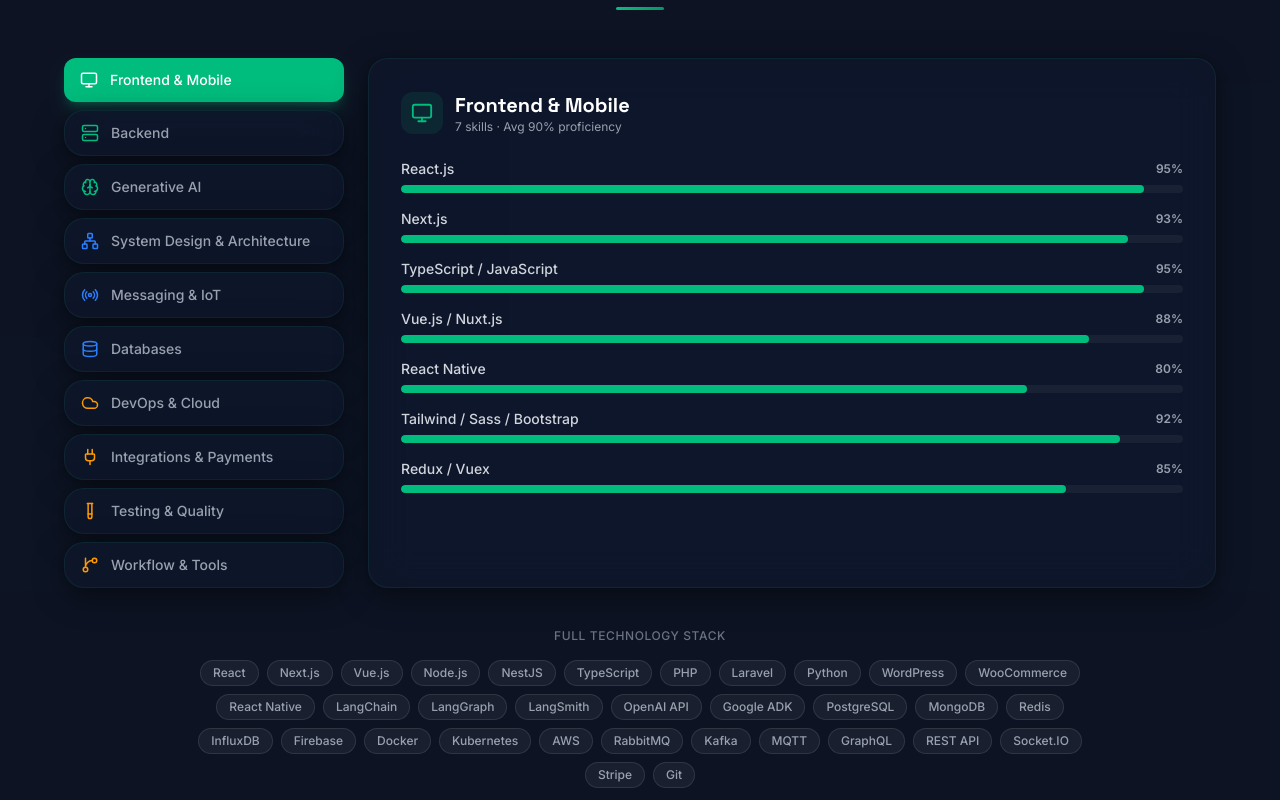
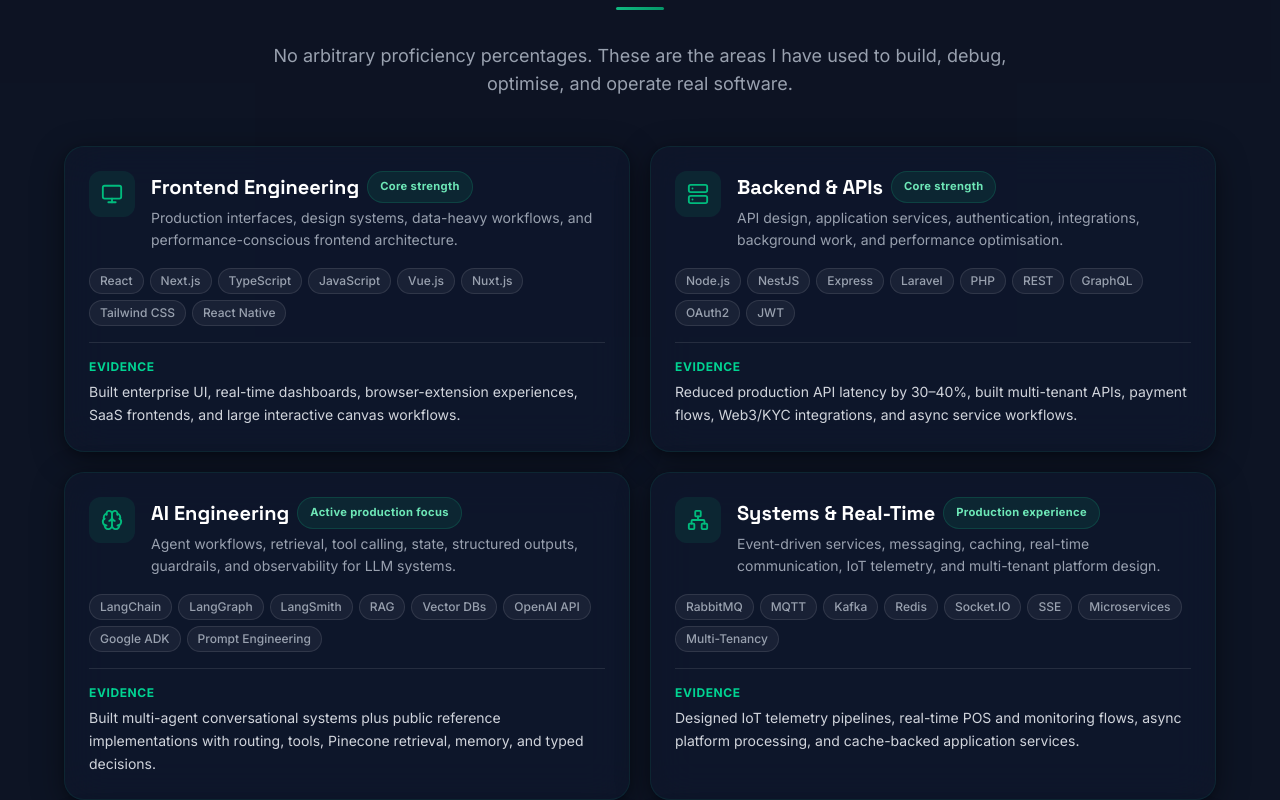
Before and after one commit to salman0butt/portfolio, a Next.js app: page / in a window 1280 px wide. Shown: the part 8300-9100 px from the top of the page. Built offline with nearby package versions, Linux system fonts and the light colour scheme.

Commit message:
refactor: replace skill percentages with evidence-based expertise

```diff
--- a/components/Skills.tsx
+++ b/components/Skills.tsx
@@ -1,301 +1,152 @@
 'use client';
 
-import { useState } from 'react';
 import { motion } from 'framer-motion';
 import {
   Monitor,
   Server,
   Brain,
   Network,
-  Radio,
   Database,
   Cloud,
-  Plug,
-  TestTube,
-  GitBranch,
 } from 'lucide-react';
-import type { LucideIcon } from 'lucide-react';
 
-interface Skill {
-  name: string;
-  level: number; // 0-100
-}
-
-interface SkillCategory {
-  name: string;
-  icon: LucideIcon;
-  color: string;
-  bgColor: string;
-  barColor: string;
-  skills: Skill[];
-}
-
-const categories: SkillCategory[] = [
+const categories = [
   {
-    name: 'Frontend & Mobile',
+    name: 'Frontend Engineering',
     icon: Monitor,
-    color: 'text-emerald-500',
-    bgColor: 'bg-emerald-500/10',
-    barColor: 'bg-emerald-500',
-    skills: [
-      { name: 'React.js', level: 95 },
-      { name: 'Next.js', level: 93 },
-      { name: 'TypeScript / JavaScript', level: 95 },
-      { name: 'Vue.js / Nuxt.js', level: 88 },
-      { name: 'React Native', level: 80 },
-      { name: 'Tailwind / Sass / Bootstrap', level: 92 },
-      { name: 'Redux / Vuex', level: 85 },
-    ],
+    depth: 'Core strength',
+    summary: 'Production interfaces, design systems, data-heavy workflows, and performance-conscious frontend architecture.',
+    tech: ['React', 'Next.js', 'TypeScript', 'JavaScript', 'Vue.js', 'Nuxt.js', 'Tailwind CSS', 'React Native'],
+    evidence: 'Built enterprise UI, real-time dashboards, browser-extension experiences, SaaS frontends, and large interactive canvas workflows.',
   },
   {
-    name: 'Backend',
+    name: 'Backend & APIs',
     icon: Server,
-    color: 'text-emerald-500',
-    bgColor: 'bg-emerald-500/10',
-    barColor: 'bg-emerald-500',
-    skills: [
-      { name: 'Node.js / Express.js / NestJS', level: 95 },
-      { name: 'PHP / Laravel', level: 92 },
-      { name: 'REST API / GraphQL', level: 93 },
-      { name: 'WebSockets / Socket.IO', level: 88 },
-      { name: 'JWT / OAuth2', level: 90 },
-      { name: 'WordPress / WooCommerce', level: 90 },
-    ],
+    depth: 'Core strength',
+    summary: 'API design, application services, authentication, integrations, background work, and performance optimisation.',
+    tech: ['Node.js', 'NestJS', 'Express', 'Laravel', 'PHP', 'REST', 'GraphQL', 'OAuth2', 'JWT'],
+    evidence: 'Reduced production API latency by 30–40%, built multi-tenant APIs, payment flows, Web3/KYC integrations, and async service workflows.',
   },
   {
-    name: 'Generative AI',
+    name: 'AI Engineering',
     icon: Brain,
-    color: 'text-emerald-500',
-    bgColor: 'bg-emerald-500/10',
-    barColor: 'bg-emerald-500',
-    skills: [
-      { name: 'LangChain / LangGraph', level: 88 },
-      { name: 'LangSmith / Observability', level: 85 },
-      { name: 'RAG Pipelines / Vector DBs', level: 85 },
-      { name: 'OpenAI API / Google ADK', level: 88 },
-      { name: 'Prompt Engineering', level: 90 },
-      { name: 'Multi-Agent Orchestration', level: 82 },
-    ],
+    depth: 'Active production focus',
+    summary: 'Agent workflows, retrieval, tool calling, state, structured outputs, guardrails, and observability for LLM systems.',
+    tech: ['LangChain', 'LangGraph', 'LangSmith', 'RAG', 'Vector DBs', 'OpenAI API', 'Google ADK', 'Prompt Engineering'],
+    evidence: 'Built multi-agent conversational systems plus public reference implementations with routing, tools, Pinecone retrieval, memory, and typed decisions.',
   },
   {
-    name: 'System Design & Architecture',
+    name: 'Systems & Real-Time',
     icon: Network,
-    color: 'text-blue-500',
-    bgColor: 'bg-blue-500/10',
-    barColor: 'bg-blue-500',
-    skills: [
-      { name: 'Microservices / Event-Driven', level: 90 },
-      { name: 'CQRS / Serverless', level: 85 },
-      { name: 'Distributed Systems', level: 85 },
-      { name: 'Redis Caching / Sharding', level: 88 },
-      { name: 'Multi-Tenancy SaaS', level: 92 },
-      { name: 'Load Balancing / Fault Tolerance', level: 83 },
-    ],
+    depth: 'Production experience',
+    summary: 'Event-driven services, messaging, caching, real-time communication, IoT telemetry, and multi-tenant platform design.',
+    tech: ['RabbitMQ', 'MQTT', 'Kafka', 'Redis', 'Socket.IO', 'SSE', 'Microservices', 'Multi-Tenancy'],
+    evidence: 'Designed IoT telemetry pipelines, real-time POS and monitoring flows, async platform processing, and cache-backed application services.',
   },
   {
-    name: 'Messaging & IoT',
-    icon: Radio,
-    color: 'text-blue-500',
-    bgColor: 'bg-blue-500/10',
-    barColor: 'bg-blue-500',
-    skills: [
-      { name: 'RabbitMQ / Kafka', level: 88 },
-      { name: 'MQTT / Pub-Sub', level: 85 },
-      { name: 'Socket.IO / SSE / gRPC', level: 87 },
-    ],
+    name: 'Data & Persistence',
+    icon: Database,
+    depth: 'Production experience',
+    summary: 'Relational, document, time-series, cache, and managed persistence selected around access patterns and workload needs.',
+    tech: ['PostgreSQL', 'MySQL', 'MongoDB', 'Redis', 'InfluxDB', 'Firebase', 'Pinecone'],
+    evidence: 'Worked across transactional SaaS data, Web3 platform state, time-series IoT telemetry, vector retrieval, and query optimisation.',
   },
   {
-    name: 'Databases',
-    icon: Database,
-    color: 'text-blue-500',
-    bgColor: 'bg-blue-500/10',
-    barColor: 'bg-blue-500',
-    skills: [
-      { name: 'PostgreSQL / MySQL', level: 93 },
-      { name: 'MongoDB / Mongoose', level: 92 },
-      { name: 'Redis', level: 88 },
-      { name: 'InfluxDB / Firebase', level: 82 },
-    ],
-  },
-  {
-    name: 'DevOps & Cloud',
+    name: 'Cloud, Delivery & Quality',
     icon: Cloud,
-    color: 'text-amber-500',
-    bgColor: 'bg-amber-500/10',
-    barColor: 'bg-amber-500',
-    skills: [
-      { name: 'Docker / Kubernetes', level: 85 },
-      { name: 'AWS (EC2, S3, Lambda, RDS)', level: 85 },
-      { name: 'CI/CD / GitHub Actions', level: 88 },
-      { name: 'Linux / Nginx / PM2', level: 90 },
-    ],
-  },
-  {
-    name: 'Integrations & Payments',
-    icon: Plug,
-    color: 'text-amber-500',
-    bgColor: 'bg-amber-500/10',
-    barColor: 'bg-amber-500',
-    skills: [
-      { name: 'Stripe / PayPal / Braintree', level: 90 },
-      { name: 'Moralis (Web3) / ShuftiPro (KYC)', level: 82 },
-      { name: 'PostHog / GA4 / GTM', level: 85 },
-      { name: 'Cloudinary / AWS S3', level: 88 },
-    ],
-  },
-  {
-    name: 'Testing & Quality',
-    icon: TestTube,
-    color: 'text-amber-500',
-    bgColor: 'bg-amber-500/10',
-    barColor: 'bg-amber-500',
-    skills: [
-      { name: 'Jest / Cypress', level: 88 },
-      { name: 'PHPUnit / Laravel Dusk', level: 85 },
-      { name: 'TDD / BDD / E2E', level: 85 },
-    ],
-  },
-  {
-    name: 'Workflow & Tools',
-    icon: GitBranch,
-    color: 'text-amber-500',
-    bgColor: 'bg-amber-500/10',
-    barColor: 'bg-amber-500',
-    skills: [
-      { name: 'Git / GitHub / GitLab', level: 95 },
-      { name: 'Agile / Scrum / Jira', level: 90 },
-      { name: 'Postman / Insomnia', level: 92 },
-      { name: 'Code Review / RBAC', level: 88 },
-    ],
+    depth: 'Production experience',
+    summary: 'Containerised deployment, CI/CD, cloud infrastructure, testing, monitoring, and reliable release workflows.',
+    tech: ['Docker', 'Kubernetes', 'AWS', 'GitHub Actions', 'Linux', 'Nginx', 'Jest', 'Cypress', 'Playwright', 'PHPUnit'],
+    evidence: 'Shipped containerised services, zero-downtime deployment workflows, automated tests, browser E2E coverage, and production cloud deployments.',
   },
 ];
 
 export default function Skills() {
-  const [activeTab, setActiveTab] = useState(0);
-  const active = categories[activeTab];
-
   return (
     <section id="skills" className="py-20 px-4 section-alt">
       <div className="max-w-6xl mx-auto">
-        {/* Section Header */}
         <motion.div
           initial={{ opacity: 0, y: 30 }}
           whileInView={{ opacity: 1, y: 0 }}
           viewport={{ once: true }}
-          transition={{ duration: 0.6 }}
+          transition={{ duration: 0.55 }}
           className="text-center mb-12"
         >
-          <span className="section-label">EXPERTISE</span>
+          <span className="section-label">TECHNICAL EXPERTISE</span>
           <h2 className="text-4xl md:text-5xl font-bold font-[family-name:var(--font-space-grotesk)] gradient-text mb-4">
-            Technical Skills
+            Capabilities backed by shipped work
           </h2>
           <div className="section-divider" />
+          <p className="text-base md:text-lg text-gray-600 dark:text-gray-400 max-w-3xl mx-auto">
+            No arbitrary proficiency percentages. These are the areas I have used to build,
+            debug, optimise, and operate real software.
+          </p>
         </motion.div>
 
-        {/* Interactive Skills Panel */}
-        <motion.div
-          initial={{ opacity: 0, y: 30 }}
+        <div className="grid grid-cols-1 md:grid-cols-2 gap-5">
+          {categories.map((category, index) => {
+            const Icon = category.icon;
+            return (
+              <motion.article
+                key={category.name}
+                initial={{ opacity: 0, y: 24 }}
                 whileInView={{ opacity: 1, y: 0 }}
                 viewport={{ once: true }}
-          transition={{ duration: 0.5 }}
-          className="grid grid-cols-1 lg:grid-cols-[280px_1fr] gap-6"
+                transition={{ duration: 0.4, delay: index * 0.05 }}
+                className="glass rounded-2xl p-6"
               >
-          {/* Left: Category tabs */}
-          <div className="flex lg:flex-col gap-2 overflow-x-auto lg:overflow-x-visible pb-2 lg:pb-0 scrollbar-hide">
-            {categories.map((cat, i) => {
-              const Icon = cat.icon;
-              return (
-                <button
-                  key={cat.name}
-                  onClick={() => setActiveTab(i)}
-                  className={`flex items-center gap-3 px-4 py-3 rounded-xl text-left text-sm font-medium whitespace-nowrap transition-all duration-300 shrink-0 ${
-                    i === activeTab
-                      ? 'bg-emerald-500 text-white shadow-lg shadow-emerald-500/25'
-                      : 'glass hover:border-gray-300 dark:hover:border-white/20 text-gray-600 dark:text-gray-400'
-                  }`}
-                >
-                  <Icon size={18} className={i === activeTab ? 'text-white' : cat.color} />
-                  <span className="hidden md:inline">{cat.name}</span>
-                  <span className="md:hidden">{cat.name.split(' ')[0]}</span>
-                </button>
-              );
-            })}
-          </div>
-
-          {/* Right: Skill bars */}
-          <div className="glass rounded-2xl p-6 md:p-8">
-            <div className="flex items-center gap-3 mb-6">
-              <div className={`p-2.5 rounded-xl ${active.bgColor}`}>
-                <active.icon size={22} className={active.color} />
+                <div className="flex items-start gap-4 mb-4">
+                  <div className="p-3 rounded-xl bg-emerald-500/10 shrink-0">
+                    <Icon size={22} className="text-emerald-500" />
                   </div>
                   <div>
+                    <div className="flex flex-wrap items-center gap-2 mb-1">
                       <h3 className="text-xl font-bold font-[family-name:var(--font-space-grotesk)] text-gray-900 dark:text-white">
-                  {active.name}
+                        {category.name}
                       </h3>
-                <p className="text-xs text-gray-500 dark:text-gray-400">
-                  {active.skills.length} skills &middot; Avg {Math.round(active.skills.reduce((a, b) => a + b.level, 0) / active.skills.length)}% proficiency
+                      <span className="badge">{category.depth}</span>
+                    </div>
+                    <p className="text-sm leading-relaxed text-gray-600 dark:text-gray-400">
+                      {category.summary}
                     </p>
                   </div>
                 </div>
 
-            <div className="space-y-4">
-              {active.skills.map((skill, i) => (
-                <motion.div
-                  key={`${activeTab}-${skill.name}`}
-                  initial={{ opacity: 0, x: 20 }}
-                  animate={{ opacity: 1, x: 0 }}
-                  transition={{ duration: 0.3, delay: i * 0.05 }}
-                >
-                  <div className="flex items-center justify-between mb-1.5">
-                    <span className="text-sm font-medium text-gray-700 dark:text-gray-300">
-                      {skill.name}
-                    </span>
-                    <span className="text-xs font-semibold text-gray-500 dark:text-gray-400">
-                      {skill.level}%
-                    </span>
-                  </div>
-                  <div className="h-2 bg-gray-100 dark:bg-white/5 rounded-full overflow-hidden">
-                    <motion.div
-                      className={`h-full rounded-full ${active.barColor}`}
-                      initial={{ width: 0 }}
-                      animate={{ width: `${skill.level}%` }}
-                      transition={{ duration: 0.8, delay: i * 0.08, ease: 'easeOut' }}
-                    />
-                  </div>
-                </motion.div>
-              ))}
-            </div>
-          </div>
-        </motion.div>
-
-        {/* Tech cloud summary */}
-        <motion.div
-          initial={{ opacity: 0, y: 20 }}
-          whileInView={{ opacity: 1, y: 0 }}
-          viewport={{ once: true }}
-          transition={{ duration: 0.5, delay: 0.3 }}
-          className="mt-10 text-center"
-        >
-          <p className="text-xs text-gray-500 dark:text-gray-500 mb-4 uppercase tracking-wider font-medium">
-            Full technology stack
-          </p>
-          <div className="flex flex-wrap justify-center gap-2 max-w-4xl mx-auto">
-            {[
-              'React', 'Next.js', 'Vue.js', 'Node.js', 'NestJS', 'TypeScript', 'PHP', 'Laravel',
-              'Python', 'WordPress', 'WooCommerce', 'React Native',
-              'LangChain', 'LangGraph', 'LangSmith', 'OpenAI API', 'Google ADK',
-              'PostgreSQL', 'MongoDB', 'Redis', 'InfluxDB', 'Firebase',
-              'Docker', 'Kubernetes', 'AWS', 'RabbitMQ', 'Kafka', 'MQTT',
-              'GraphQL', 'REST API', 'Socket.IO', 'Stripe', 'Git',
-            ].map((tech) => (
+                <div className="flex flex-wrap gap-1.5 mb-4">
+                  {category.tech.map((tech) => (
                     <span
                       key={tech}
-                className="px-3 py-1 text-xs font-medium rounded-full bg-gray-100 dark:bg-white/5 text-gray-600 dark:text-gray-400 border border-gray-200 dark:border-white/10"
+                      className="px-2.5 py-1 rounded-full bg-gray-100 dark:bg-white/5 border border-gray-200 dark:border-white/10 text-xs font-medium text-gray-600 dark:text-gray-400"
                     >
                       {tech}
                     </span>
                   ))}
                 </div>
+
+                <div className="pt-4 border-t border-gray-200 dark:border-white/10">
+                  <p className="text-xs font-bold uppercase tracking-wider text-emerald-600 dark:text-emerald-400 mb-1.5">
+                    Evidence
+                  </p>
+                  <p className="text-sm leading-relaxed text-gray-700 dark:text-gray-300">
+                    {category.evidence}
+                  </p>
+                </div>
+              </motion.article>
+            );
+          })}
+        </div>
+
+        <motion.div
+          initial={{ opacity: 0, y: 18 }}
+          whileInView={{ opacity: 1, y: 0 }}
+          viewport={{ once: true }}
+          className="mt-8 glass rounded-2xl p-5 md:p-6 text-center"
+        >
+          <p className="text-sm text-gray-600 dark:text-gray-400 max-w-4xl mx-auto leading-relaxed">
+            I choose tools around constraints rather than novelty: data model, failure modes,
+            latency, team ownership, deployment environment, maintainability, and the cost of
+            operating the system after launch.
+          </p>
         </motion.div>
       </div>
     </section>
```
Lines whose indentation alone changed are shown as unchanged.
